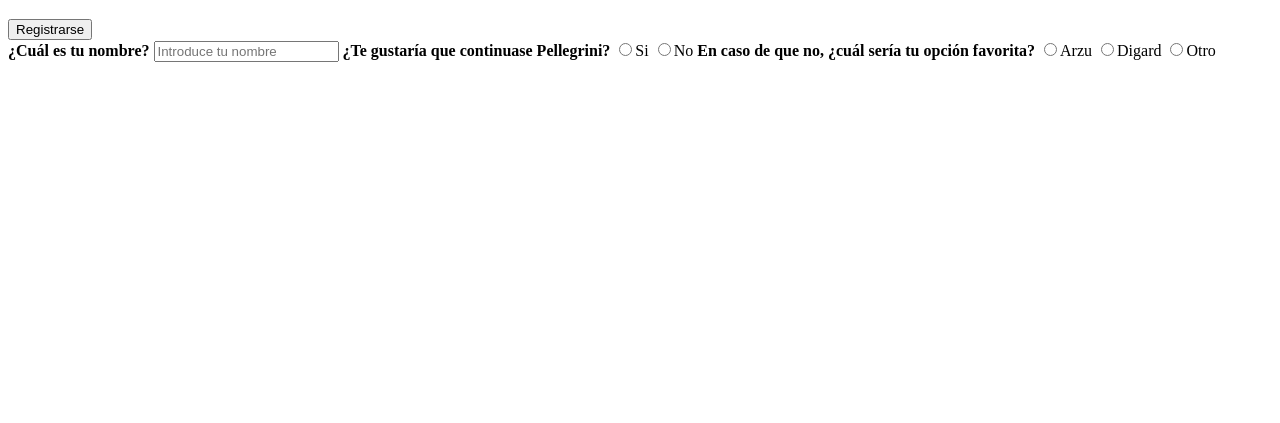
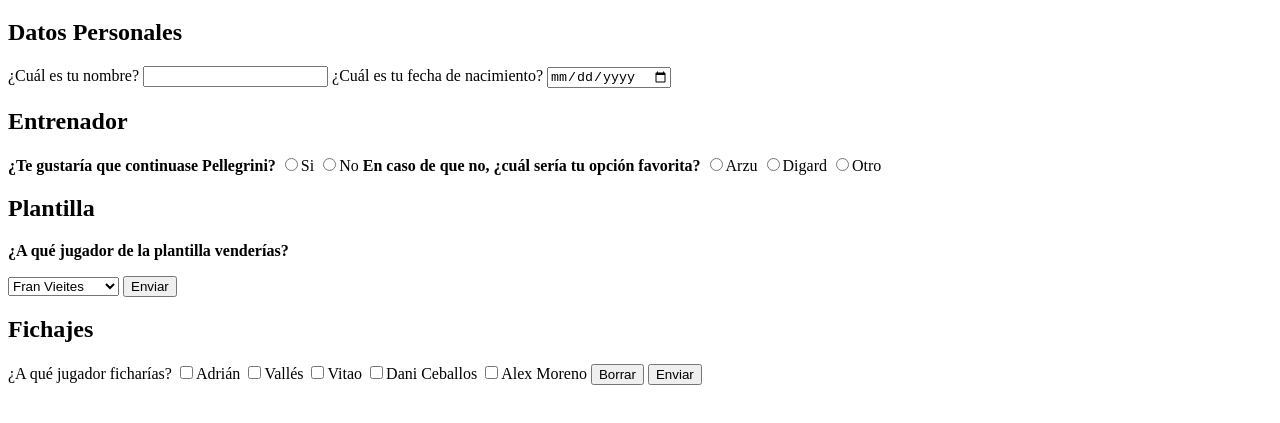
Before and after one commit to oscarfp92/Ejercicio-arquitectura-informacion-HTML, a plain HTML site: page formulario.html in a window 1280 px wide. Shown: the part 61-484 px from the top of the page. Drawn offline with Linux system fonts and the light colour scheme.

Commit message:
añado formulario

```diff
--- a/formulario.html
+++ b/formulario.html
@@ -5,7 +5,7 @@
   <meta name="viewport" content="width=device-width, initial-scale=1.0">
   <meta name="description" content="Encuesta sobre la plantilla del betis 24-25">
   <meta name="author" content="Oscar Fuentes">
-  <link name="icon" href="./assets/images/favicon_betis.png" type="image/png">
+  <link rel="shortcut-icon" href="./assets/images/favicon_betis.png" type="image/png">
   <title>Encuesta</title>
 </head>
 <body>
@@ -13,19 +13,39 @@
     <h1>Encuesta Real Betis 24-25</h1>
   </header>
   <main>
-      <input type="submit" value="Registrarse">
-    </form>
+    <section><h2>Datos Personales</h2></section>
     <form action="/" method="post" name="encuesta">
-      <label for="nombre"><strong>¿Cuál es tu nombre?</strong></label>
-      <input type="text" name="nombre" id="nombre" placeholder="Introduce tu nombre">
+      <label for="nombre">¿Cuál es tu nombre?</label>
+      <input type="text" name="nombre" id="nombre">
+      <label for="edad">¿Cuál es tu fecha de nacimiento?</label>
+      <input type="date" name="edad" id="edad">
+    <section><h2>Entrenador</h2>
       <label for="entrenador"><strong>¿Te gustaría que continuase Pellegrini?</strong></label>
-        <input type="radio" name="entrenador" id="entrenador" value="si">Si
-        <input type="radio" name="entrenador" id="entrenador" value="no">No
+        <input type="radio" name="entrenador" id="entrenador_si" value="si">Si
+        <input type="radio" name="entrenador" id="entrenador_no" value="no">No
         <label for="entrenador2"><strong>En caso de que no, ¿cuál sería tu opción favorita?</strong></label>
-        <input type="radio" name="entrenador2" id="entrenador2" value="arzu">Arzu
-        <input type="radio" name="entrenador2" id="entrenador2" value="digard">Digard
-        <input type="radio" name="entrenador2" id="entrenador2" value="otro">Otro
-
+        <input type="radio" name="entrenador2" id="entrenador_arzu" value="arzu">Arzu
+        <input type="radio" name="entrenador2" id="entrenador_digard" value="digard">Digard
+        <input type="radio" name="entrenador2" id="entrenador_otro" value="otro">Otro
+  </section>
+  <section><h2>Plantilla</h2></section>
+      <p><strong>¿A qué jugador de la plantilla venderías?</strong></p>
+      <select name="jugador">
+        <option id="jugador_fran_vieites" value="fran_vieites">Fran Vieites</option>
+        <option id="jugador_hector_bellerin" value="hector_bellerin">Héctor Bellerín</option>
+        <option id="jugador_rodri" value="rodri">Rodri</option>
+        <option id="jugador_abde" value="abde">Abde</option>
+      </select>
+      <input type="submit" value="Enviar">
+    <section><h2>Fichajes</h2></section>
+      <label for="fichaje"></label>¿A qué jugador ficharías?
+      <input type="checkbox" name="fichaje" id="fichaje_adrián" value="adrián">Adrián
+      <input type="checkbox" name="fichaje" id="fichaje_vallés" value="vallés">Vallés
+      <input type="checkbox" name="fichaje" id="fichaje_vitao" value="vitao">Vitao
+      <input type="checkbox" name="fichaje" id="fichaje_dani_ceballos" value="dani_ceballos">Dani Ceballos
+      <input type="checkbox" name="fichaje" id="fichaje_alex_moreno" value="alex_moreno">Alex Moreno
+      <button type="reset">Borrar</button>
+      <button type="submit">Enviar</button>
     </form>
   </main>
 </body>
```
